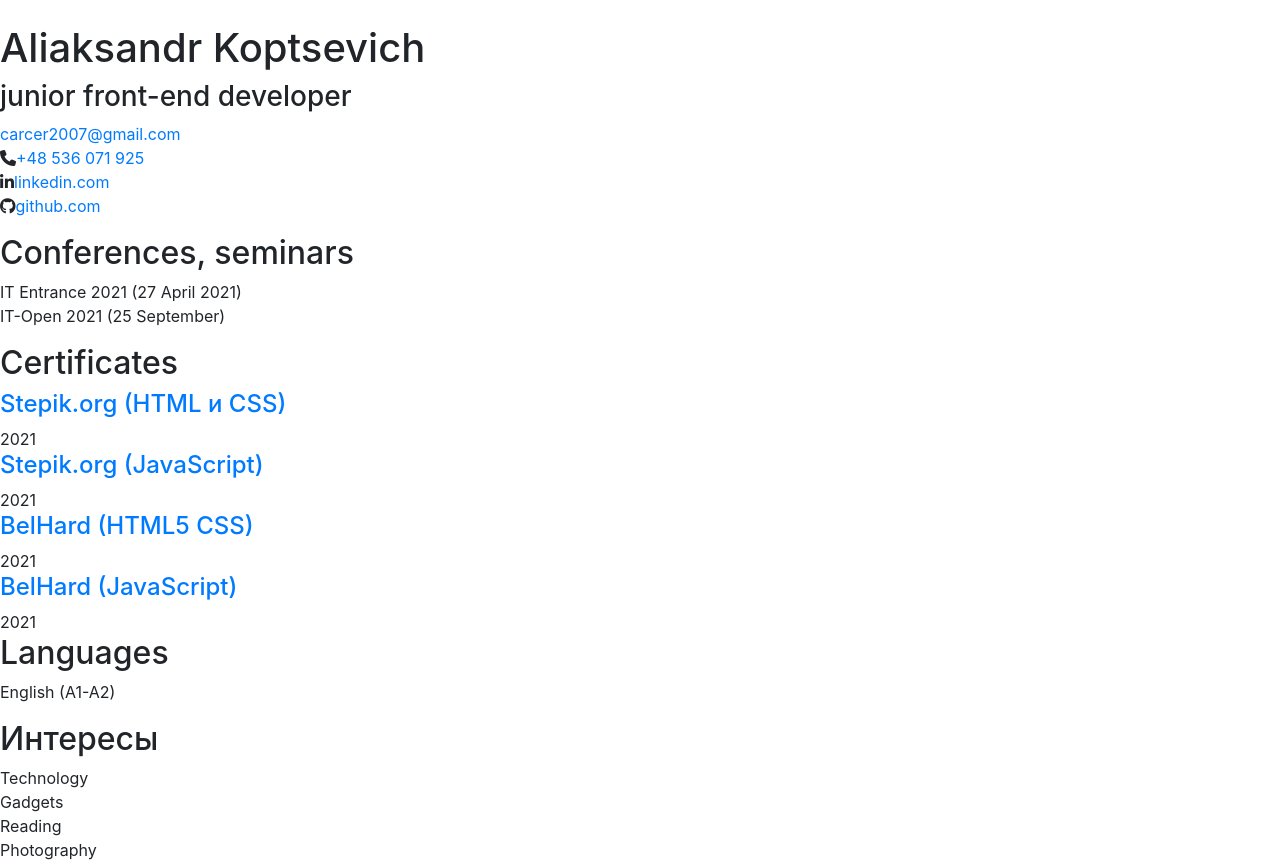
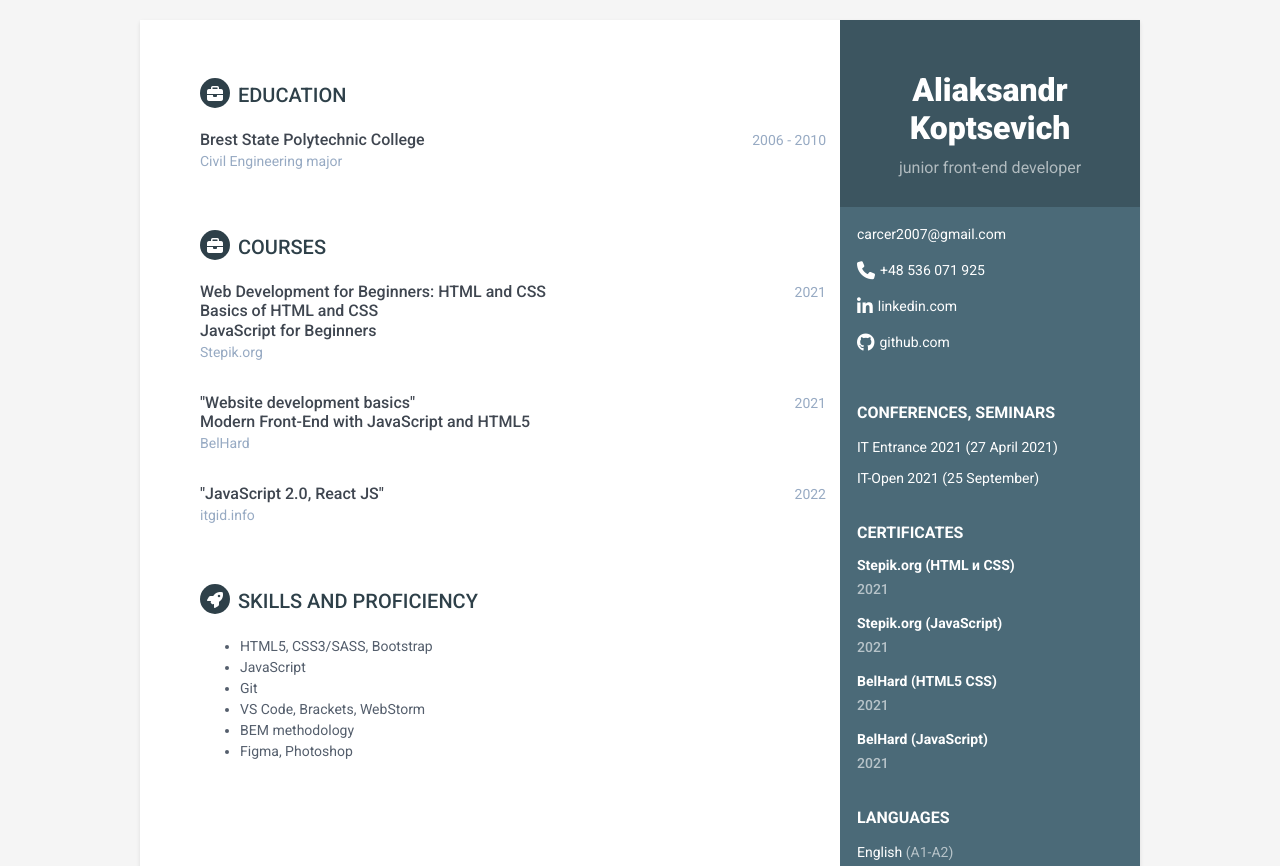
Before and after one commit to VeryStone69/rsschool-cv, a plain HTML site: page index.html in a window 1280 px wide. Shown: the top 866 px of the page. Drawn offline with nearby package versions, Linux system fonts and the light colour scheme; a script that the page names is missing.

Commit message:
feat: add my resume template to css file

```diff
--- a/style.css
+++ b/style.css
@@ -1,3 +1,299 @@
+/*
+ * Template Name: Orbit - Responsive Resume/CV Template for Developers
+ * Version: 1.0
+ * Author: Xiaoying Riley
+ * Twitter: @3rdwave_themes
+ * License: Creative Commons Attribution 3.0 License
+ * Website: http://themes.3rdwavemedia.com/
+*/
+/* styles-6.css */
+/* ======= Base ======= */
 body {
-  max-width: 1200px;
+  font-family: "Roboto", sans-serif;
+  color: #545e6c;
+  background: #f5f5f5;
+  font-size: 14px;
+  padding: 20px;
+  -webkit-font-smoothing: antialiased;
+  -moz-osx-font-smoothing: grayscale;
 }
+h1,
+h2,
+h3,
+h4,
+h5,
+h6 {
+  font-weight: 700;
+}
+a {
+  color: #2e4049;
+  -webkit-transition: all 0.4s ease-in-out;
+  -moz-transition: all 0.4s ease-in-out;
+  -ms-transition: all 0.4s ease-in-out;
+  -o-transition: all 0.4s ease-in-out;
+}
+a:hover {
+  text-decoration: underline;
+  color: #10171a;
+}
+a:focus {
+  text-decoration: none;
+}
+p {
+  line-height: 1.5;
+}
+.wrapper {
+  background: #4b6a78;
+  max-width: 1000px;
+  margin: 0 auto;
+  position: relative;
+  -webkit-box-shadow: 0px 2px 4px rgba(0, 0, 0, 0.1);
+  -moz-box-shadow: 0px 2px 4px rgba(0, 0, 0, 0.1);
+  box-shadow: 0px 2px 4px rgba(0, 0, 0, 0.1);
+}
+.sidebar-wrapper {
+  background: #4b6a78;
+  position: absolute;
+  right: 0;
+  width: 300px;
+  height: 100%;
+  min-height: 800px;
+  color: #fff;
+}
+.sidebar-wrapper a {
+  color: #fff;
+}
+.sidebar-wrapper .profile-container {
+  padding: 30px;
+  background: rgba(0, 0, 0, 0.2);
+  text-align: center;
+  color: #fff;
+}
+.sidebar-wrapper .name {
+  font-size: 32px;
+  font-weight: 900;
+  margin-top: 0;
+  margin-bottom: 10px;
+}
+.sidebar-wrapper .tagline {
+  color: rgba(255, 255, 255, 0.6);
+  font-size: 16px;
+  font-weight: 400;
+  margin-top: 0;
+  margin-bottom: 0;
+}
+.sidebar-wrapper .profile {
+  margin-bottom: 15px;
+}
+.profile {
+  width: 85%;
+  border-radius: 50%;
+}
+.sidebar-wrapper .contact-list .fa {
+  margin-right: 5px;
+  font-size: 18px;
+  vertical-align: middle;
+}
+.sidebar-wrapper .contact-list li {
+  margin-bottom: 15px;
+}
+.sidebar-wrapper .contact-list li:last-child {
+  margin-bottom: 0;
+}
+.sidebar-wrapper .contact-list .email .fa {
+  font-size: 14px;
+}
+.sidebar-wrapper .container-block {
+  padding: 17px;
+}
+.sidebar-wrapper .container-block-title {
+  text-transform: uppercase;
+  font-size: 16px;
+  font-weight: 700;
+  margin-top: 0;
+  margin-bottom: 15px;
+}
+.sidebar-wrapper .degree {
+  font-size: 14px;
+  margin-top: 0;
+  margin-bottom: 5px;
+}
+.sidebar-wrapper .education-container .item {
+  margin-bottom: 15px;
+}
+.sidebar-wrapper .education-container .item:last-child {
+  margin-bottom: 0;
+}
+.sidebar-wrapper .education-container .meta {
+  color: rgba(255, 255, 255, 0.6);
+  font-weight: 500;
+  margin-bottom: 0px;
+  margin-top: 0;
+}
+.sidebar-wrapper .education-container .time {
+  color: rgba(255, 255, 255, 0.6);
+  font-weight: 500;
+  margin-bottom: 0px;
+}
+.sidebar-wrapper .languages-container .lang-desc {
+  color: rgba(255, 255, 255, 0.6);
+}
+.sidebar-wrapper .languages-list {
+  margin-bottom: 0;
+}
+.sidebar-wrapper .languages-list li {
+  margin-bottom: 10px;
+}
+.sidebar-wrapper .languages-list li:last-child {
+  margin-bottom: 0;
+}
+.sidebar-wrapper .interests-list {
+  margin-bottom: 0;
+}
+.sidebar-wrapper .interests-list li {
+  margin-bottom: 10px;
+}
+.sidebar-wrapper .interests-list li:last-child {
+  margin-bottom: 0;
+}
+.main-wrapper {
+  background: #fff;
+  padding: 60px;
+  padding-right: 314px;
+}
+.main-wrapper .section-title {
+  text-transform: uppercase;
+  font-size: 20px;
+  font-weight: 500;
+  color: #2e4049;
+  position: relative;
+  margin-top: 0;
+  margin-bottom: 20px;
+}
+.main-wrapper .section-title .fa {
+  width: 30px;
+  height: 30px;
+  margin-right: 8px;
+  display: inline-block;
+  color: #fff;
+  -webkit-border-radius: 50%;
+  -moz-border-radius: 50%;
+  -ms-border-radius: 50%;
+  -o-border-radius: 50%;
+  border-radius: 50%;
+  -moz-background-clip: padding;
+  -webkit-background-clip: padding-box;
+  background-clip: padding-box;
+  background: #2e4049;
+  text-align: center;
+  padding-top: 8px;
+  font-size: 16px;
+  position: relative;
+  top: -2px;
+}
+.main-wrapper .section {
+  margin-bottom: 60px;
+}
+.main-wrapper .experiences-section .item {
+  margin-bottom: 30px;
+}
+.main-wrapper .upper-row {
+  position: relative;
+  overflow: hidden;
+  margin-bottom: 2px;
+}
+.main-wrapper .job-title {
+  color: #3f4650;
+  font-size: 16px;
+  margin-top: 0;
+  margin-bottom: 0;
+  font-weight: 500;
+}
+.main-wrapper .time {
+  position: absolute;
+  right: 0;
+  top: 0;
+  color: #97aac3;
+}
+.main-wrapper .company {
+  margin-bottom: 10px;
+  color: #97aac3;
+}
+.main-wrapper .project-title {
+  font-size: 16px;
+  font-weight: 400;
+  margin-top: 0;
+  margin-bottom: 5px;
+}
+.main-wrapper .projects-section .intro {
+  margin-bottom: 30px;
+}
+.main-wrapper .projects-section .item {
+  margin-bottom: 15px;
+}
+.skillset .item {
+  margin-bottom: 15px;
+  overflow: hidden;
+}
+.skillset .level-title {
+  font-size: 14px;
+  margin-top: 0;
+  margin-bottom: 12px;
+}
+.skillset .level-bar {
+  height: 12px;
+  background: #f5f5f5;
+}
+.skillset .level-bar-inner {
+  height: 12px;
+  background: #6c92a3;
+}
+.footer {
+  padding: 30px;
+  padding-top: 60px;
+}
+.footer .copyright {
+  line-height: 1.6;
+  color: #545e6c;
+  font-size: 13px;
+}
+.footer .fa-heart {
+  color: #fb866a;
+}
+/* Extra small devices (phones, less than 768px) */
+@media (max-width: 767px) {
+  .sidebar-wrapper {
+    position: static;
+    width: inherit;
+  }
+  .main-wrapper {
+    padding: 30px;
+  }
+  .main-wrapper .time {
+    position: static;
+    display: block;
+    margin-top: 5px;
+  }
+  .main-wrapper .upper-row {
+    margin-bottom: 0;
+  }
+}
+/* Small devices (tablets, 768px and up) */
+/* Medium devices (desktops, 992px and up) */
+@media (min-width: 992px) {
+  .skillset .level-title {
+    display: inline-block;
+    float: left;
+    width: 30%;
+    margin-bottom: 0;
+  }
+  .skillset .level-bar {
+    display: inline-block;
+    width: 70%;
+    float: left;
+    position: relative;
+    top: 1px;
+  }
+}
+/* Large devices (large desktops, 1200px and up) */
+/* Ex-Large devices (large desktops, 1200px and up) */
```
